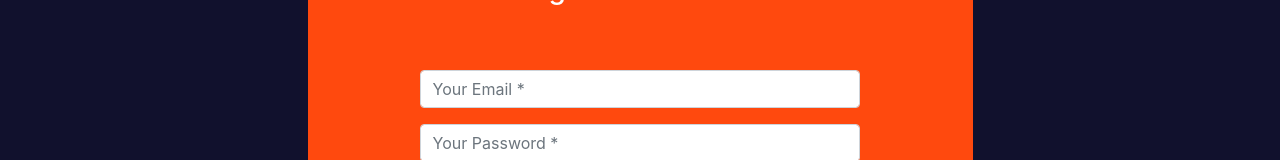
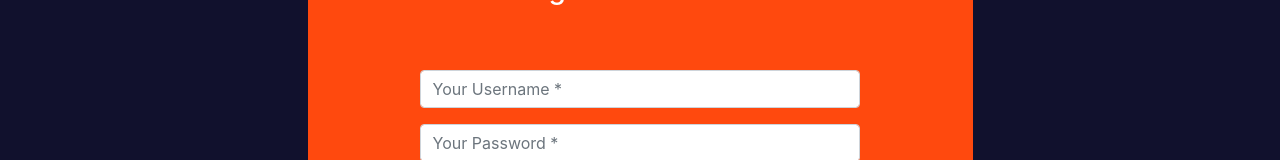
Before and after one commit to taylor67469/chadChat, a React (Create React App) app in the folder client/: page /login in a window 1280 px wide. Shown: the part 226-386 px from the top of the page. Built offline with nearby package versions, Linux system fonts and the light colour scheme.

Commit message:
I fixed text related stuff in the log.js file

```diff
--- a/client/src/component/log.js
+++ b/client/src/component/log.js
@@ -66,10 +66,10 @@ const Login=()=>{
                         <div className="form-group">
                             <input className="form-control"
                             value={login.username}
-                            name="firstName"
+                            name="username"
                             onChange={handleInputChange}
                             type="text"
-                            placeholder="Your Email *" />
+                            placeholder="Your Username *" />
                         </div>
                         <div className="form-group">
                             <input className="form-control"
```
